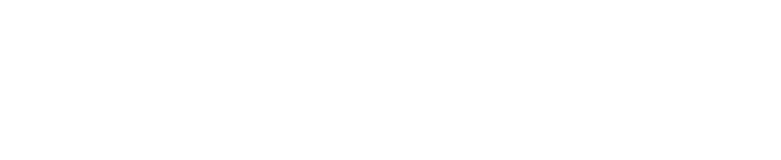
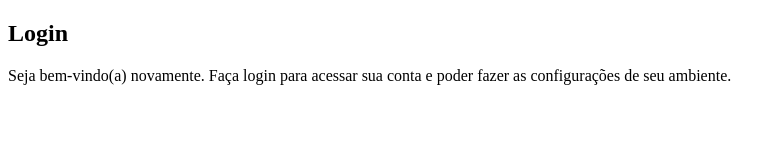
Before and after one commit to kauafelixx/projeto-login, a plain HTML site: page index.html in a window 1280 px wide. Shown: the whole page, without its empty margins (0-781 px from the left). Drawn offline with Linux system fonts and the light colour scheme.

Commit message:
informações iniciais

```diff
--- a/index.html
+++ b/index.html
@@ -1,11 +1,30 @@
 <!DOCTYPE html>
 <html lang="pt-br">
+
 <head>
     <meta charset="UTF-8">
     <meta name="viewport" content="width=device-width, initial-scale=1.0">
+    <link rel="stylesheet" href="style.css">
     <title>login</title>
 </head>
+
 <body>
+    <main>
+        <section id="login">
+            <div id="imagem">
 
+            </div>
+
+            <div id="formulario">
+                <h1>Login</h1>
+                <p>Seja bem-vindo(a) novamente. Faça login para acessar sua conta e poder fazer as configurações de seu
+                    ambiente.</p>
+                    <form action="login.php" method="post">
+
+                    </form>
+            </div>
+        </section>
+    </main>
 </body>
+
 </html>
--- /dev/null
+++ b/style.css
@@ -0,0 +1,9 @@
+@charset "UTF-8";
+
+:root {
+    --cor1: #4A593B;
+    --cor2: #593E25;
+    --cor3: #BF9169;
+    --cor4: #F2CDAC;
+    --cor5: #A66844;
+}
```
